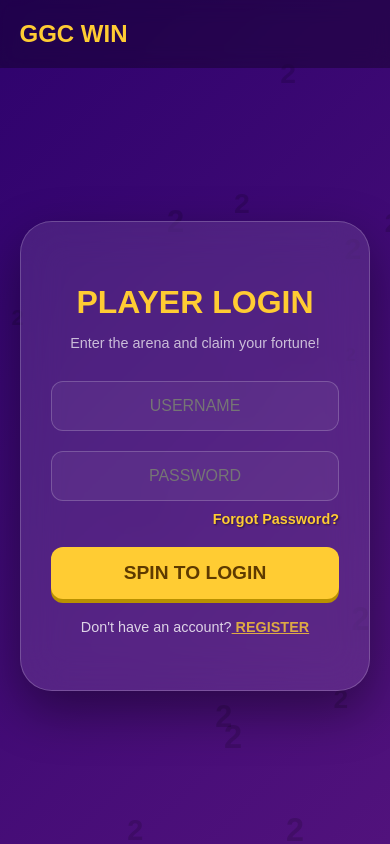
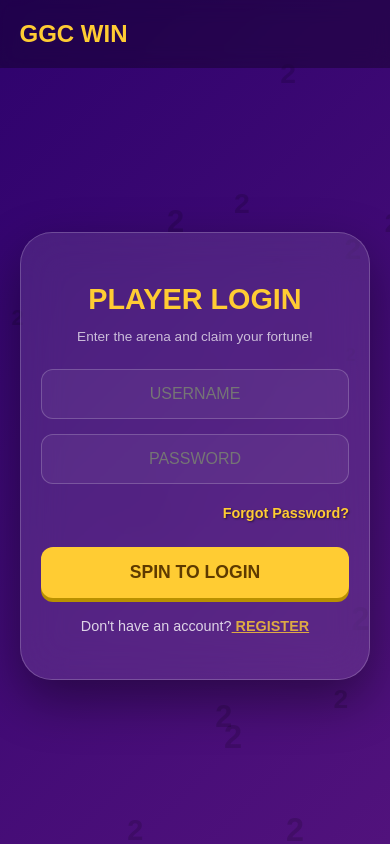
Before and after one commit to ggcwin/frontend, a React (Vite) app: page / in a window 390 px wide. Built offline with nearby package versions, Linux system fonts and the light colour scheme.

Commit message:
mobile screen fit

```diff
--- a/src/pages/Dashboard.jsx
+++ b/src/pages/Dashboard.jsx
@@ -247,7 +247,8 @@ const Dashboard = () => {
 
               <div style={styles.infoBox}>
                 <h3>My Tickets</h3>
-                <div style={{maxHeight: '260px', overflowY: 'auto'}}>
+                {/* ✅ YAHAN FIX KIYA GAYA HAI */}
+                <div style={{maxHeight: '300px', overflowY: 'auto', WebkitOverflowScrolling: 'touch', paddingBottom: '10px'}}>
                     {myTickets.length > 0 ? myTickets.map((t, i) => {
                         let numC = t.status === 'won' ? '#00e676' : t.status === 'lost' ? '#ff4b2b' : '#ffcc33';
                         const d = new Date(t.createdAt);
--- a/src/pages/Login.jsx
+++ b/src/pages/Login.jsx
@@ -37,6 +37,7 @@ const Login = () => {
 
     return (
         <div style={styles.container}>
+            {/* Slot Rain Background */}
             <div className="slot-rain">
                 {[...Array(25)].map((_, i) => {
                     const randomDir = directions[Math.floor(Math.random() * directions.length)];
@@ -100,13 +101,15 @@ const Login = () => {
                             />
                         </div>
 
-                        {/* ✅ NAYA: Forgot Password Link */}
-                        <p
-                            onClick={() => navigate('/forgot-password')}
-                            style={styles.forgotPassword}
-                        >
-                            Forgot Password?
-                        </p>
+                        {/* ✅ FIX: Proper spacing for mobile screens so it doesn't get hidden */}
+                        <div style={{ textAlign: 'right', marginTop: '5px', marginBottom: '10px' }}>
+                            <span
+                                onClick={() => navigate('/forgot-password')}
+                                style={styles.forgotPassword}
+                            >
+                                Forgot Password?
+                            </span>
+                        </div>
 
                         <button type="submit" style={styles.spinBtn}>SPIN TO LOGIN</button>
                     </form>
@@ -137,20 +140,20 @@ const Login = () => {
 };
 
 const styles = {
-    container: { backgroundColor: '#2e026d', backgroundImage: 'linear-gradient(135deg, #2e026d 0%, #51127c 100%)', minHeight: '100vh', display: 'flex', flexDirection: 'column', position: 'relative', overflow: 'hidden', fontFamily: "'Montserrat', sans-serif" },
+    container: { backgroundColor: '#2e026d', backgroundImage: 'linear-gradient(135deg, #2e026d 0%, #51127c 100%)', minHeight: '100vh', display: 'flex', flexDirection: 'column', position: 'relative', overflowY: 'auto', fontFamily: "'Montserrat', sans-serif" },
     navbar: { padding: '20px 5%', background: 'rgba(0,0,0,0.3)', backdropFilter: 'blur(10px)', zIndex: 10 },
     mainContent: { flex: 1, display: 'flex', alignItems: 'center', justifyContent: 'center', padding: '20px', zIndex: 1 },
-    glassPanel: { background: 'rgba(255, 255, 255, 0.1)', backdropFilter: 'blur(20px)', border: '1px solid rgba(255, 255, 255, 0.2)', padding: '40px 30px', borderRadius: '32px', width: '100%', maxWidth: '400px', textAlign: 'center', boxShadow: '0 20px 50px rgba(0,0,0,0.4)' },
-    title: { color: '#ffcc33', fontSize: '2rem', fontWeight: '900', marginBottom: '10px' },
-    subtitle: { color: 'white', opacity: 0.7, fontSize: '0.9rem', marginBottom: '30px' },
-    form: { display: 'flex', flexDirection: 'column', gap: '20px' },
+    glassPanel: { background: 'rgba(255, 255, 255, 0.1)', backdropFilter: 'blur(20px)', border: '1px solid rgba(255, 255, 255, 0.2)', padding: '30px 20px', borderRadius: '32px', width: '100%', maxWidth: '400px', textAlign: 'center', boxShadow: '0 20px 50px rgba(0,0,0,0.4)' },
+    title: { color: '#ffcc33', fontSize: '1.8rem', fontWeight: '900', marginBottom: '10px' },
+    subtitle: { color: 'white', opacity: 0.7, fontSize: '0.85rem', marginBottom: '25px' },
+    form: { display: 'flex', flexDirection: 'column', gap: '15px' },
     inputGroup: { display: 'flex', flexDirection: 'column' },
     input: { padding: '15px', borderRadius: '12px', border: '1px solid rgba(255,255,255,0.2)', backgroundColor: 'rgba(255,255,255,0.05)', color: 'white', fontSize: '1rem', outline: 'none', textAlign: 'center' },
 
-    // ✅ Forgot Password Styling
-    forgotPassword: { color: '#ffcc33', cursor: 'pointer', textAlign: 'right', margin: '-10px 0 0 0', fontSize: '0.9rem', fontWeight: 'bold', textShadow: '1px 1px 2px rgba(0,0,0,0.5)' },
+    // ✅ FIX: Removed negative margins and made it block level for proper spacing
+    forgotPassword: { color: '#ffcc33', cursor: 'pointer', fontSize: '0.9rem', fontWeight: 'bold', textShadow: '1px 1px 2px rgba(0,0,0,0.5)' },
 
-    spinBtn: { padding: '15px', borderRadius: '12px', border: 'none', backgroundColor: '#ffcc33', color: '#5e3a00', fontWeight: '900', fontSize: '1.2rem', cursor: 'pointer', boxShadow: '0 4px 0 #b99100' },
+    spinBtn: { padding: '15px', borderRadius: '12px', border: 'none', backgroundColor: '#ffcc33', color: '#5e3a00', fontWeight: '900', fontSize: '1.1rem', cursor: 'pointer', boxShadow: '0 4px 0 #b99100' },
     footerText: { marginTop: '20px', fontSize: '0.9rem', color: 'white', opacity: 0.8 },
     link: { color: '#ffcc33', fontWeight: 'bold', cursor: 'pointer', textDecoration: 'underline' }
 };
```
Also changed, not shown: assets/splash.png (added), src/assets/logo.png (added).
